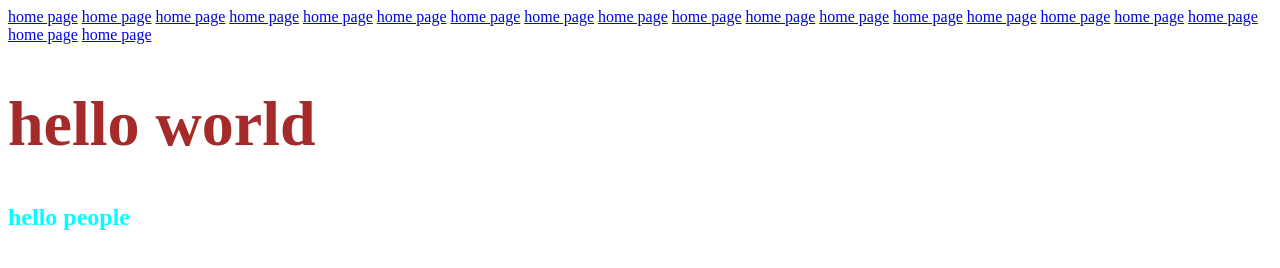
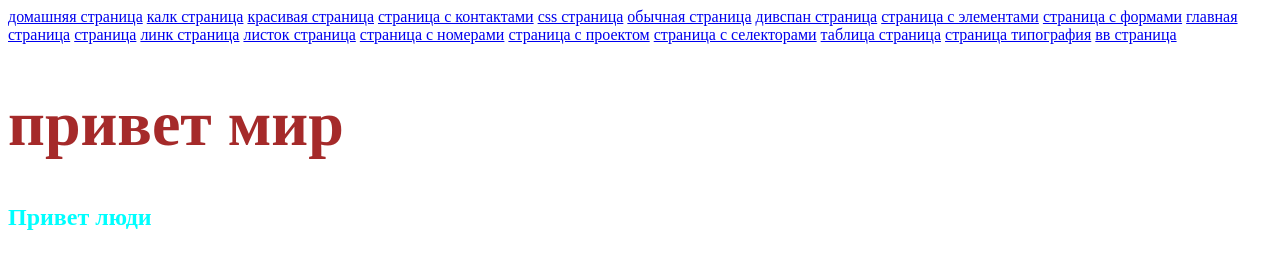
Before and after one commit to danilromas/AIP_3SEMESTR, a plain HTML site: page html/all.html in a window 1280 px wide. Drawn offline with Linux system fonts and the light colour scheme.

Commit message:
translate

```diff
--- a/html/all.html
+++ b/html/all.html
@@ -4,31 +4,31 @@
     <meta charset="UTF-8">
     <meta http-equiv="X-UA-Compatible" content="IE=edge">
     <meta name="viewport" content="width=device-width, initial-scale=1.0">
-    <title>All Page</title>
+    <title>Поисковая страница</title>
     <link rel="stylesheet" href="../css/style.css">
 </head>
 <body>
-    <a href="about.html">home page</a>
-    <a href="calc.html">home page</a>
-    <a href="color.html">home page</a>
-    <a href="contact.html">home page</a>
-    <a href="cssintro.html">home page</a>
-    <a href="deafult.html">home page</a>
-    <a href="divspan.html">home page</a>
-    <a href="elements.html">home page</a>
-    <a href="forms.html">home page</a>
-    <a href="index.html">home page</a>
-    <a href="inheritance.html">home page</a>
-    <a href="link.html">home page</a>
-    <a href="lists.html">home page</a>
-    <a href="numbers.html">home page</a>
-    <a href="projectsetup.html">home page</a>
-    <a href="selectors.html">home page</a>
-    <a href="table.html">home page</a>
-    <a href="typography.html">home page</a>
-    <a href="vv.html">home page</a>
+    <a href="about.html">домашняя страница</a>
+    <a href="calc.html">калк страница</a>
+    <a href="color.html">красивая страница</a>
+    <a href="contact.html">страница с контактами</a>
+    <a href="cssintro.html">css страница</a>
+    <a href="deafult.html">обычная страница</a>
+    <a href="divspan.html">дивспан страница</a>
+    <a href="elements.html">страница с элементами</a>
+    <a href="forms.html">страница с формами</a>
+    <a href="index.html">главная страница</a>
+    <a href="inheritance.html">страница</a>
+    <a href="link.html">линк страница</a>
+    <a href="lists.html">листок страница</a>
+    <a href="numbers.html">страница с номерами</a>
+    <a href="projectsetup.html">страница с проектом</a>
+    <a href="selectors.html">страница с селекторами</a>
+    <a href="table.html">таблица страница</a>
+    <a href="typography.html">страница типография</a>
+    <a href="vv.html">вв страница</a>
 
-    <h1>hello world</h1>
-    <h2>hello people</h2>
+    <h1>привет мир</h1>
+    <h2>Привет люди</h2>
 </body>
 </html>
```
Also changed, not shown: html/about.html (+4 -4 lines), html/color.html (+4 -4 lines), html/contact.html (+4 -4 lines), html/cssintro.html (+14 -13 lines).
